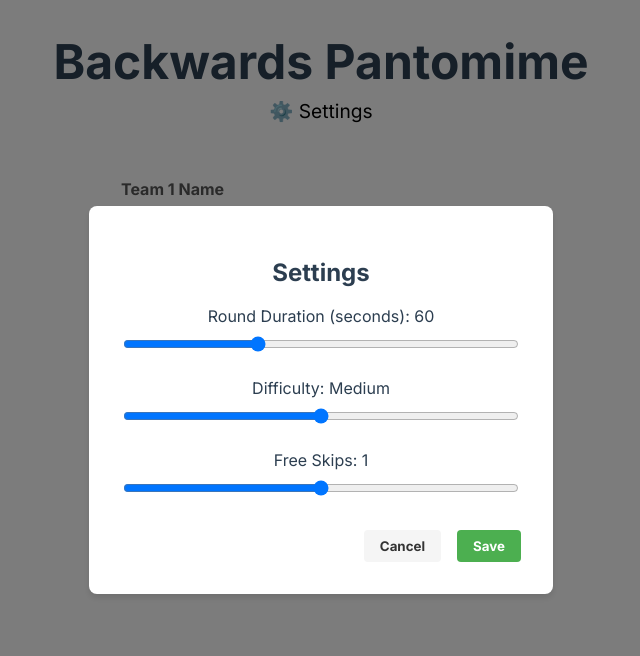
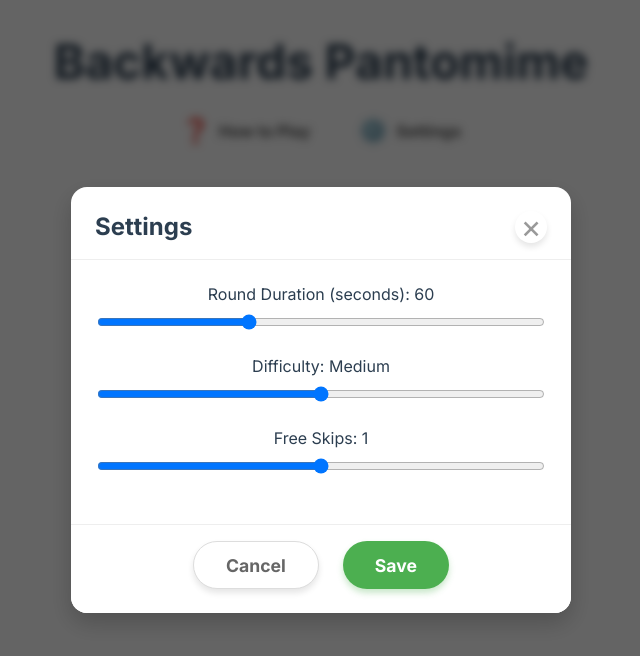
Before and after one commit to loosliashton/charades, a Vue app: page / in a window 1280 px wide. Both pictures are taken after a click on the button "⚙️ Settings". Shown: the top 656 px of the page, without its empty margins (319-959 px from the left). Built offline with nearby package versions, Linux system fonts and the light colour scheme.

Commit message:
Tweaked and consolidated styling, added how-to-play screen, added a few words

```diff
--- a/src/assets/main.css
+++ b/src/assets/main.css
@@ -30,3 +30,181 @@ body {
 button {
   font-family: inherit;
 }
+
+/* --- Global Button Styles --- */
+
+.btn {
+  border: none;
+  cursor: pointer;
+  font-weight: bold;
+  font-family: inherit;
+  transition:
+    transform 0.1s,
+    background-color 0.2s,
+    box-shadow 0.2s;
+  display: inline-flex;
+  align-items: center;
+  justify-content: center;
+}
+
+.btn:active {
+  transform: translateY(0);
+}
+
+.btn-pill {
+  border-radius: 50px;
+  padding: 0.8rem 2rem;
+  font-size: 1.1rem;
+  box-shadow: 0 4px 6px rgba(0, 0, 0, 0.1);
+}
+
+.btn-pill:hover {
+  transform: translateY(-1px);
+}
+
+.btn-primary {
+  background-color: #4caf50;
+  color: white;
+  box-shadow: 0 4px 6px rgba(76, 175, 80, 0.3);
+}
+
+.btn-primary:hover {
+  background-color: #45a049;
+  box-shadow: 0 6px 8px rgba(76, 175, 80, 0.4);
+}
+
+.btn-primary:active {
+  box-shadow: 0 2px 4px rgba(76, 175, 80, 0.3);
+}
+
+.btn-primary:disabled {
+  background-color: #ccc;
+  cursor: not-allowed;
+  box-shadow: none;
+  transform: none;
+}
+
+.btn-secondary {
+  background-color: white;
+  color: #666;
+  border: 1px solid #ddd;
+}
+
+.btn-secondary:hover {
+  background-color: #f5f5f5;
+}
+
+.btn-danger {
+  background-color: white;
+  color: #ff4444;
+  border: 2px solid #ff4444;
+  box-shadow: 0 2px 4px rgba(255, 68, 68, 0.1);
+}
+
+.btn-danger:hover {
+  background-color: #fff0f0;
+  box-shadow: 0 4px 6px rgba(255, 68, 68, 0.3);
+}
+
+/* --- Global Modal Styles --- */
+
+.modal-overlay {
+  position: fixed;
+  top: 0;
+  left: 0;
+  width: 100%;
+  height: 100%;
+  background-color: rgba(0, 0, 0, 0.6);
+  backdrop-filter: blur(4px);
+  display: flex;
+  justify-content: center;
+  align-items: center;
+  z-index: 1000;
+  animation: fadeIn 0.2s ease-out;
+}
+
+.modal-content {
+  background-color: white;
+  width: 90%;
+  max-width: 500px;
+  max-height: 90vh;
+  border-radius: 16px;
+  box-shadow: 0 10px 25px rgba(0, 0, 0, 0.2);
+  display: flex;
+  flex-direction: column;
+  overflow: hidden;
+  animation: slideUp 0.3s cubic-bezier(0.16, 1, 0.3, 1);
+}
+
+.modal-header {
+  display: flex;
+  justify-content: space-between;
+  align-items: center;
+  padding: 1.5rem 1.5rem 1rem;
+  border-bottom: 1px solid #eee;
+}
+
+.modal-header h2 {
+  margin: 0;
+  color: #2c3e50;
+  font-size: 1.5rem;
+}
+
+.modal-body {
+  padding: 1.5rem;
+  overflow-y: auto;
+}
+
+.modal-footer {
+  padding: 1rem 1.5rem 1.5rem;
+  display: flex;
+  justify-content: center;
+  gap: 1.5rem;
+  border-top: 1px solid #eee;
+  background: white;
+}
+
+.btn-close {
+  background: none;
+  border: none;
+  font-size: 2rem;
+  line-height: 1;
+  color: #999;
+  cursor: pointer;
+  padding: 0;
+  width: 32px;
+  height: 32px;
+  display: flex;
+  align-items: center;
+  justify-content: center;
+  border-radius: 50%;
+  transition: all 0.2s;
+  box-shadow: 0 4px 6px rgba(0, 0, 0, 0.1);
+}
+
+.btn-close:hover {
+  background-color: #f0f0f0;
+  color: #333;
+}
+
+/* --- Animations --- */
+
+@keyframes fadeIn {
+  from {
+    opacity: 0;
+  }
+  to {
+    opacity: 1;
+  }
+}
+
+@keyframes slideUp {
+  from {
+    transform: translateY(20px);
+    opacity: 0;
+  }
+  to {
+    transform: translateY(0);
+    opacity: 1;
+  }
+}
--- /dev/null
+++ b/src/components/HowToPlayModal.vue
@@ -0,0 +1,135 @@
+<script setup lang="ts">
+import { watch } from 'vue';
+
+const props = defineProps<{
+  isOpen: boolean;
+}>();
+
+const emit = defineEmits<{
+  (e: 'close'): void;
+}>();
+
+// Prevent body scroll when modal is open
+watch(
+  () => props.isOpen,
+  (newVal) => {
+    if (newVal) {
+      document.body.style.overflow = 'hidden';
+    } else {
+      document.body.style.overflow = '';
+    }
+  },
+);
+</script>
+
+<template>
+  <div v-if="isOpen" class="modal-overlay" @click.self="$emit('close')">
+    <div class="modal-content">
+      <header class="modal-header">
+        <h2>How to Play</h2>
+        <button class="btn-close" @click="$emit('close')">&times;</button>
+      </header>
+
+      <div class="modal-body">
+        <section class="rules-section">
+          <h3>The Rules</h3>
+          <ul>
+            <li><strong>Teams:</strong> Split into two teams.</li>
+            <li>
+              <strong>Act:</strong> One person guesses while the <em>rest of the team</em> acts out
+              the word.
+            </li>
+            <li><strong>Time:</strong> Guess as many words as you can before time runs out!</li>
+          </ul>
+        </section>
+
+        <section class="controls-section">
+          <h3>Controls</h3>
+          <p>Hold the device sideways (landscape).</p>
+          <div class="phone-visual">
+            <div class="screen-area left">
+              <span class="icon">❌</span>
+              <span class="label">Tap left side<br />to <strong>SKIP</strong></span>
+            </div>
+            <div class="screen-area right">
+              <span class="icon">✅</span>
+              <span class="label">Tap right side<br />for <strong>NEXT WORD</strong></span>
+            </div>
+          </div>
+        </section>
+      </div>
+
+      <div class="modal-footer">
+        <button @click="$emit('close')" class="btn btn-pill btn-primary">Let's Play!</button>
+      </div>
+    </div>
+  </div>
+</template>
+
+<style scoped>
+h3 {
+  color: #4caf50;
+  margin-top: 0;
+  margin-bottom: 1rem;
+  font-size: 1.2rem;
+}
+
+ul {
+  padding-left: 1.2rem;
+  margin: 0;
+  color: #444;
+  text-align: left;
+}
+
+li {
+  margin-bottom: 0.5rem;
+  line-height: 1.5;
+}
+
+.controls-section {
+  margin-top: 2rem;
+}
+
+.phone-visual {
+  display: flex;
+  height: 180px;
+  border: 8px solid #333;
+  border-radius: 12px;
+  overflow: hidden;
+  margin-top: 1rem;
+  box-shadow: 0 4px 10px rgba(0, 0, 0, 0.1);
+}
+
+.screen-area {
+  flex: 1;
+  display: flex;
+  flex-direction: column;
+  justify-content: center;
+  align-items: center;
+  text-align: center;
+  padding: 1rem;
+  color: white;
+  transition: opacity 0.2s;
+}
+
+.screen-area.left {
+  background: linear-gradient(135deg, #ff6b6b, #ee5253);
+  border-right: 2px solid rgba(255, 255, 255, 0.3);
+}
+
+.screen-area.right {
+  background: linear-gradient(135deg, #4caf50, #20bf6b);
+}
+
+.icon {
+  font-size: 2.5rem;
+  margin-bottom: 0.5rem;
+  filter: drop-shadow(0 2px 4px rgba(0, 0, 0, 0.2));
+}
+
+.label {
+  font-weight: 500;
+  line-height: 1.4;
+  font-size: 0.9rem;
+}
+</style>
--- a/src/components/SettingsModal.vue
+++ b/src/components/SettingsModal.vue
@@ -40,13 +40,24 @@ function saveSettings() {
 </script>
 
 <template>
-  <div v-if="isOpen" class="modal-overlay">
+  <div v-if="isOpen" class="modal-overlay" @click.self="$emit('close')">
     <div class="modal-content">
+      <header class="modal-header">
         <h2>Settings</h2>
+        <button class="btn-close" @click="$emit('close')">&times;</button>
+      </header>
 
+      <div class="modal-body">
         <div class="setting-group">
           <label for="duration">Round Duration (seconds): {{ duration }}</label>
-        <input id="duration" type="range" v-model.number="duration" min="30" max="120" step="30" />
+          <input
+            id="duration"
+            type="range"
+            v-model.number="duration"
+            min="30"
+            max="120"
+            step="30"
+          />
         </div>
 
         <div class="setting-group">
@@ -72,67 +83,21 @@ function saveSettings() {
             step="1"
           />
         </div>
+      </div>
 
-      <div class="modal-actions">
-        <button @click="$emit('close')" class="cancel-btn">Cancel</button>
-        <button @click="saveSettings" class="save-btn">Save</button>
+      <div class="modal-footer">
+        <button @click="$emit('close')" class="btn btn-pill btn-secondary">Cancel</button>
+        <button @click="saveSettings" class="btn btn-pill btn-primary">Save</button>
       </div>
     </div>
   </div>
 </template>
 
 <style scoped>
-.modal-overlay {
-  position: fixed;
-  top: 0;
-  left: 0;
-  width: 100%;
-  height: 100%;
-  background-color: rgba(0, 0, 0, 0.5);
-  display: flex;
-  justify-content: center;
-  align-items: center;
-  z-index: 1000;
-}
-
-.modal-content {
-  background-color: white;
-  padding: 2rem;
-  border-radius: 8px;
-  width: 90%;
-  max-width: 400px;
-  box-shadow: 0 4px 6px rgba(0, 0, 0, 0.1);
-}
-
 .setting-group {
   margin-bottom: 1.5rem;
   display: flex;
   flex-direction: column;
   gap: 0.5rem;
 }
-
-.modal-actions {
-  display: flex;
-  justify-content: flex-end;
-  gap: 1rem;
-  margin-top: 2rem;
-}
-
-button {
-  padding: 0.5rem 1rem;
-  border-radius: 4px;
-  cursor: pointer;
-  border: none;
-  font-weight: bold;
-}
-
-.save-btn {
-  background-color: #4caf50;
-  color: white;
-}
-
-.cancel-btn {
-  background-color: #f5f5f5;
-  color: #333;
-}
 </style>
--- a/src/views/SetupView.vue
+++ b/src/views/SetupView.vue
@@ -3,6 +3,7 @@ import { ref, computed } from 'vue';
 import { useRouter } from 'vue-router';
 import { useGameStore } from '@/stores/game';
 import SettingsModal from '@/components/SettingsModal.vue';
+import HowToPlayModal from '@/components/HowToPlayModal.vue';
 
 const router = useRouter();
 const gameStore = useGameStore();
@@ -10,6 +11,7 @@ const gameStore = useGameStore();
 const team1 = ref('');
 const team2 = ref('');
 const isSettingsOpen = ref(false);
+const isHowToPlayOpen = ref(false);
 
 const canStart = computed(() => {
   return (
@@ -46,9 +48,16 @@ function handleStartGame() {
   <div class="setup-container">
     <header>
       <h1>Backwards Pantomime</h1>
-      <button v-if="!hasActiveGame" @click="isSettingsOpen = true" class="settings-btn">
-        ⚙️ Settings
-      </button>
+      <div class="header-buttons">
+        <button @click="isHowToPlayOpen = true" class="icon-btn help-btn">
+          <span class="icon">❓</span>
+          <span class="label">How to Play</span>
+        </button>
+        <button v-if="!hasActiveGame" @click="isSettingsOpen = true" class="icon-btn settings-btn">
+          <span class="icon">⚙️</span>
+          <span class="label">Settings</span>
+        </button>
+      </div>
     </header>
 
     <main v-if="hasActiveGame" class="active-game-prompt">
@@ -58,8 +67,8 @@ function handleStartGame() {
         <p class="score">{{ gameStore.team1Score }} - {{ gameStore.team2Score }}</p>
       </div>
       <div class="action-buttons">
-        <button @click="handleResumeGame" class="resume-btn">Resume Game</button>
-        <button @click="handleNewGame" class="new-game-btn">New Game</button>
+        <button @click="handleResumeGame" class="btn btn-pill btn-primary">Resume Game</button>
+        <button @click="handleNewGame" class="btn btn-pill btn-danger">New Game</button>
       </div>
     </main>
 
@@ -86,10 +95,13 @@ function handleStartGame() {
         </div>
       </div>
 
-      <button @click="handleStartGame" :disabled="!canStart" class="start-btn">Start Game</button>
+      <button @click="handleStartGame" :disabled="!canStart" class="btn btn-pill btn-primary">
+        Start Game
+      </button>
     </main>
 
     <SettingsModal :is-open="isSettingsOpen" @close="isSettingsOpen = false" />
+    <HowToPlayModal :is-open="isHowToPlayOpen" @close="isHowToPlayOpen = false" />
   </div>
 </template>
 
@@ -102,9 +114,12 @@ function handleStartGame() {
 }
 
 header {
+  display: flex;
+  flex-direction: column;
   justify-content: center;
   align-items: center;
   margin-bottom: 3rem;
+  gap: 1rem;
 }
 
 h1 {
@@ -113,18 +128,50 @@ h1 {
   margin: 0;
 }
 
-.settings-btn {
+.header-buttons {
+  display: flex;
+  gap: 1rem;
+}
+
+.icon-btn {
   background: none;
   border: none;
-  font-size: 1.2rem;
+  font-size: 1.5rem;
   cursor: pointer;
   padding: 0.5rem;
   border-radius: 50%;
-  transition: background-color 0.2s;
+  transition:
+    background-color 0.2s,
+    transform 0.1s;
+  width: auto;
+  height: auto;
+  min-height: 48px;
+  display: flex;
+  align-items: center;
+  justify-content: center;
+  gap: 0.5rem;
+  padding: 0.5rem 1rem;
+  border-radius: 25px;
+  color: #555;
+  font-weight: bold;
 }
 
-.settings-btn:hover {
+.icon-btn:hover {
   background-color: #f0f0f0;
+  transform: scale(1.05);
+}
+
+.icon-btn:active {
+  transform: scale(0.98);
+}
+
+.icon {
+  font-size: 1.5rem;
+  line-height: 1;
+}
+
+.label {
+  font-size: 1rem;
 }
 
 .team-input-group {
@@ -162,37 +209,6 @@ input {
 input:focus {
   border-color: #4caf50;
   outline: none;
-}
-
-.start-btn {
-  background-color: #4caf50;
-  color: white;
-  border: none;
-  padding: 1rem 3rem;
-  font-size: 1.2rem;
-  border-radius: 50px;
-  cursor: pointer;
-  transition:
-    transform 0.1s,
-    opacity 0.2s;
-  font-weight: bold;
-  box-shadow: 0 4px 6px rgba(76, 175, 80, 0.3);
-}
-
-.start-btn:disabled {
-  background-color: #ccc;
-  cursor: not-allowed;
-  box-shadow: none;
-  transform: none;
-}
-
-.start-btn:hover:not(:disabled) {
-  transform: translateY(-2px);
-  background-color: #45a049;
-}
-
-.start-btn:active:not(:disabled) {
-  transform: translateY(0);
 }
 
 .active-game-prompt {
@@ -234,30 +250,4 @@ input:focus {
   width: 100%;
   max-width: 300px;
 }
-
-.resume-btn {
-  background-color: #4caf50;
-  color: white;
-  border: none;
-  padding: 1rem;
-  font-size: 1.2rem;
-  border-radius: 50px;
-  cursor: pointer;
-  font-weight: bold;
-}
-
-.new-game-btn {
-  background-color: white;
-  color: #ff4444;
-  border: 2px solid #ff4444;
-  padding: 1rem;
-  font-size: 1.2rem;
-  border-radius: 50px;
-  cursor: pointer;
-  font-weight: bold;
-}
-
-.new-game-btn:hover {
-  background-color: #fff0f0;
-}
 </style>
```
Also changed, not shown: src/views/GameView.vue (+17 -39 lines), src/assets/medium_words.txt. Lines whose indentation alone changed are shown as unchanged.
